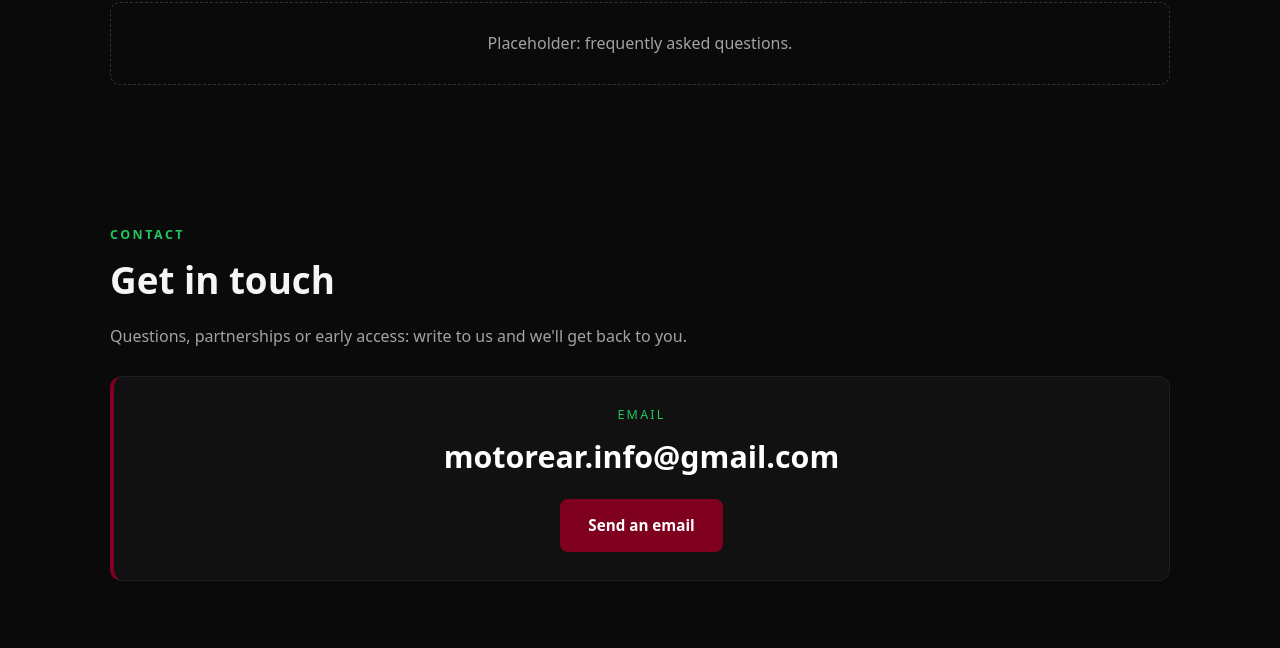
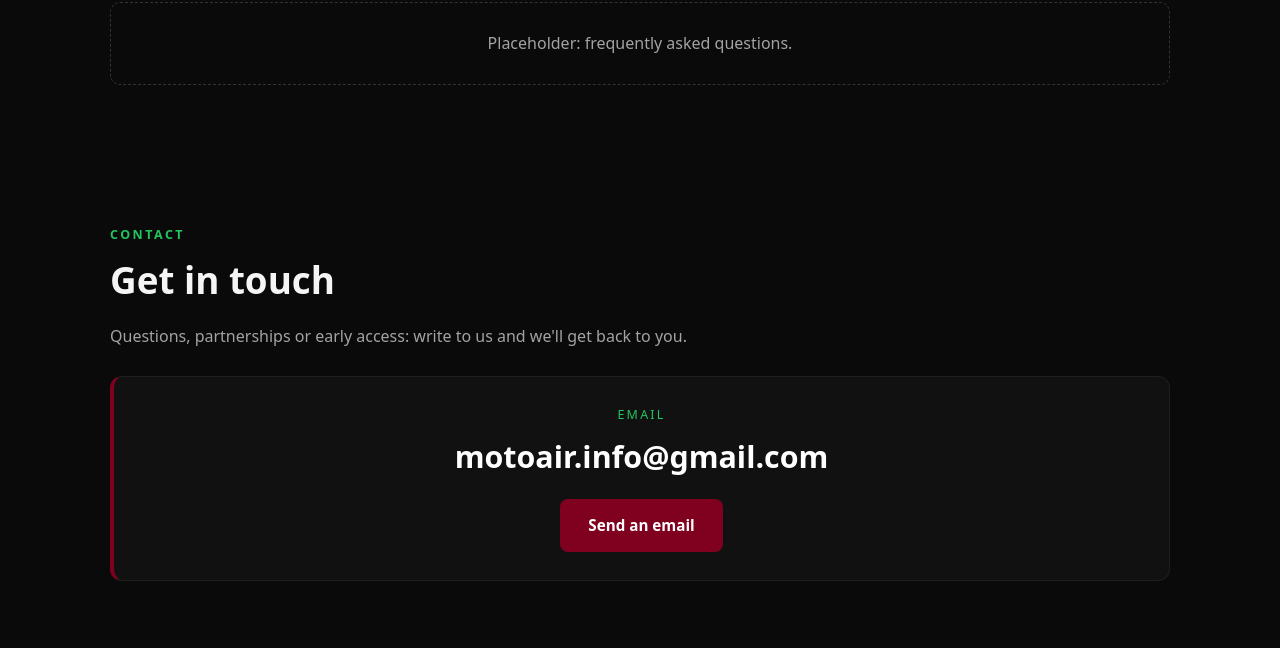
Before and after one commit to vstrechaisrael-netizen/motor-ear, a plain HTML site: page index.html in a window 1280 px wide. Shown: the part 6083-6731 px from the top of the page. Drawn offline with Linux system fonts and the light colour scheme.

Commit message:
Contact: motoair.info@gmail.com

```diff
--- a/index.html
+++ b/index.html
@@ -283,8 +283,8 @@ footer{border-top-color:var(--bordo)}
   <p class="lead">Questions, partnerships or early access: write to us and we'll get back to you.</p>
   <div class="mail-card">
     <div class="mail-label">Email</div>
-    <a class="mail" href="mailto:motorear.info@gmail.com">motorear.info@gmail.com</a>
-    <div><a class="btn btn-b" href="mailto:motorear.info@gmail.com" style="color:#fff">Send an email</a></div>
+    <a class="mail" href="mailto:motoair.info@gmail.com">motoair.info@gmail.com</a>
+    <div><a class="btn btn-b" href="mailto:motoair.info@gmail.com" style="color:#fff">Send an email</a></div>
   </div>
 </section>
 
```
